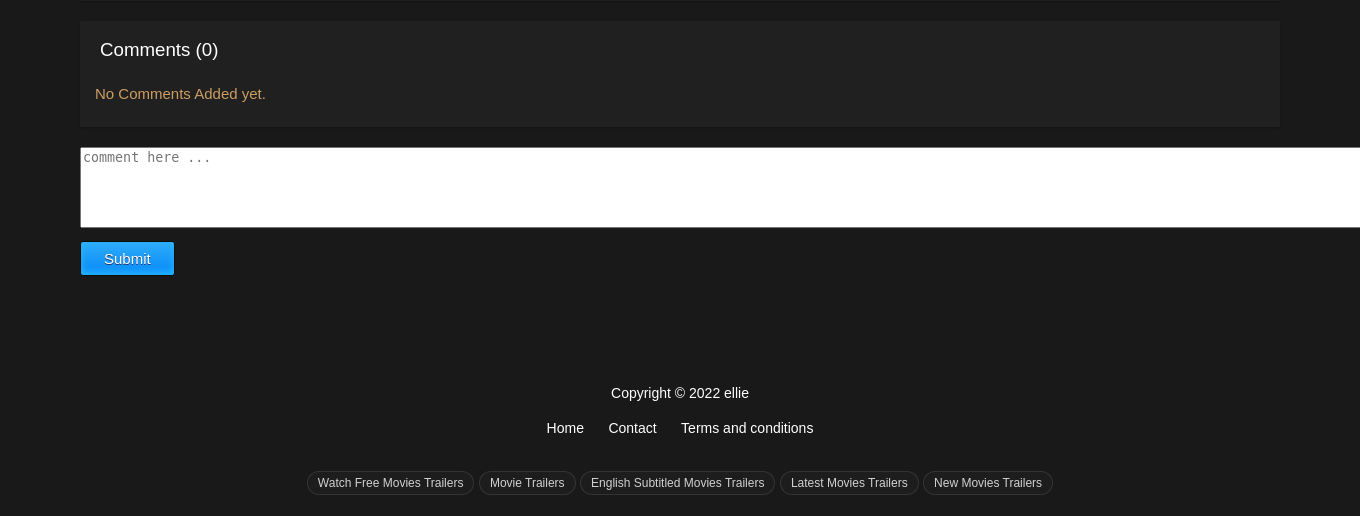
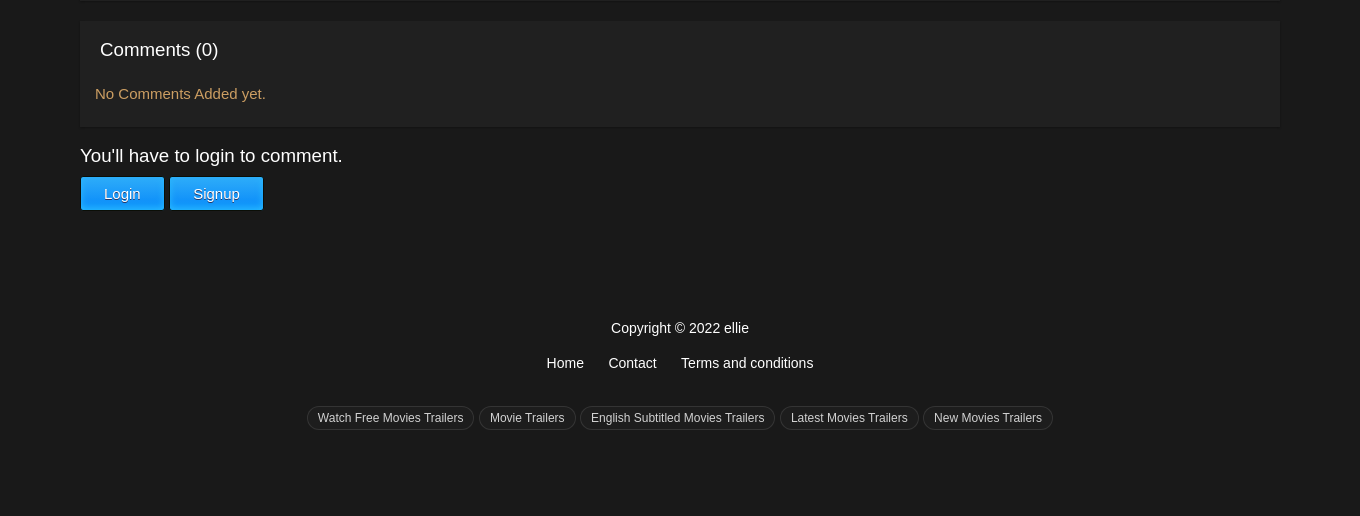
Before and after one commit to awakzdev/Django-IMDB, a Django app: a page that uses movie/templates/movie/movie_detail.html in a window 1360 px wide; the page is wider, and only the part inside the window is pictured. Shown: the part 1932-2448 px from the top of that part. After the commit the page ends 2362 px from the top of that part, so only its background shows below. Run offline with Django 4.2, Linux system fonts and the light colour scheme; data comes from the database, SQL or seed files in the repository; both versions use the stored data as it was after the commit; some libraries are stand-ins or nearby versions.

Commit message:
Updated comment section redirect/functionality

```diff
--- a/accounts/views.py
+++ b/accounts/views.py
@@ -13,7 +13,10 @@ def signup_view(request):
                 username=form.cleaned_data['username'],
                 password=form.cleaned_data['password1'])
             login(request, new_user)
-            return redirect("/")
+            if 'next' in request.POST:
+                return redirect(request.POST.get('next'))
+            else:
+                return redirect('/')
     else:
         form = UserCreationForm()
     return render(request, 'signup.html', {"form": form})
--- a/movie/templates/movie/movie_detail.html
+++ b/movie/templates/movie/movie_detail.html
@@ -91,16 +91,19 @@
 							</section>
 
 								<!--display the form-->
+								{% if request.user.is_authenticated %}
 								<form method="POST" action="{% url 'movies:movie_detail' slug=movie.slug %}">
 									{% csrf_token %}
 									<div class="form-group">
 										{{form.content }}
 										<br>
 									</div>
-									{% if request.user.is_authenticated %}
+
 									<button class="myButton" style="margin-top: 10px;" type="submit">Comment</button>
 									{% else %}
-									<a href="{% url 'accounts:login' %}" style="margin-top: 10px;" class="myButton">Submit</a>
+									<h3 style="color: white;">You'll have to login to comment.</h3>
+									<a href="{% url 'accounts:login' %}?next={{request.path}}" style="margin-top: 10px;" class="myButton">Login</a>
+									<a href="{% url 'accounts:signup' %}?next={{request.path}}" style="margin-top: 10px;" class="myButton">Signup</a>
 									{% endif %}
 								</form>
 							</div>
```
Also changed, not shown: db.sqlite3.
